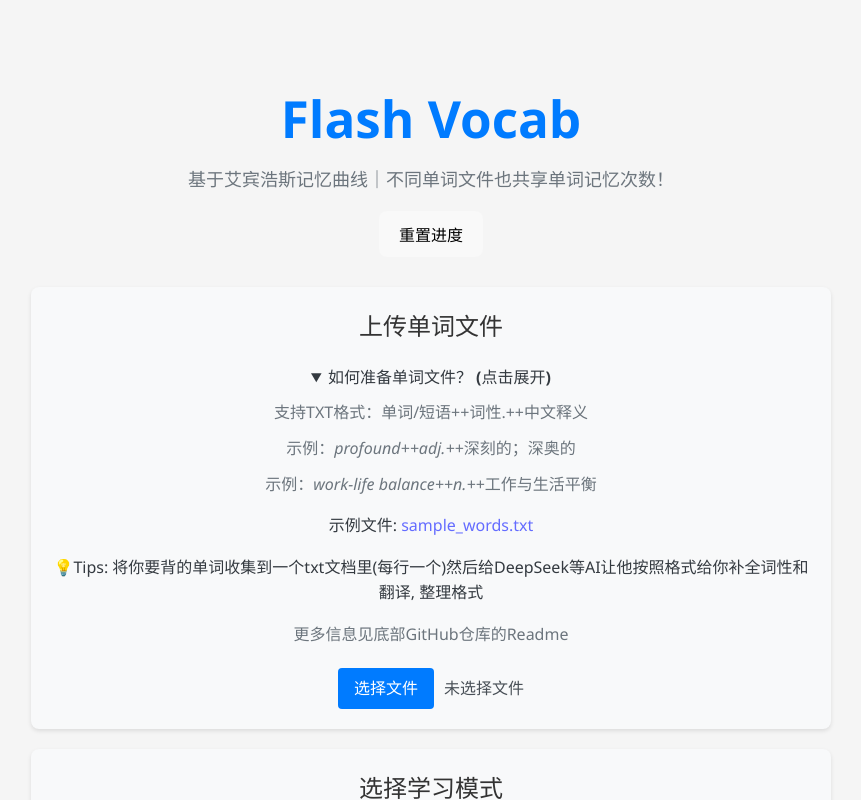
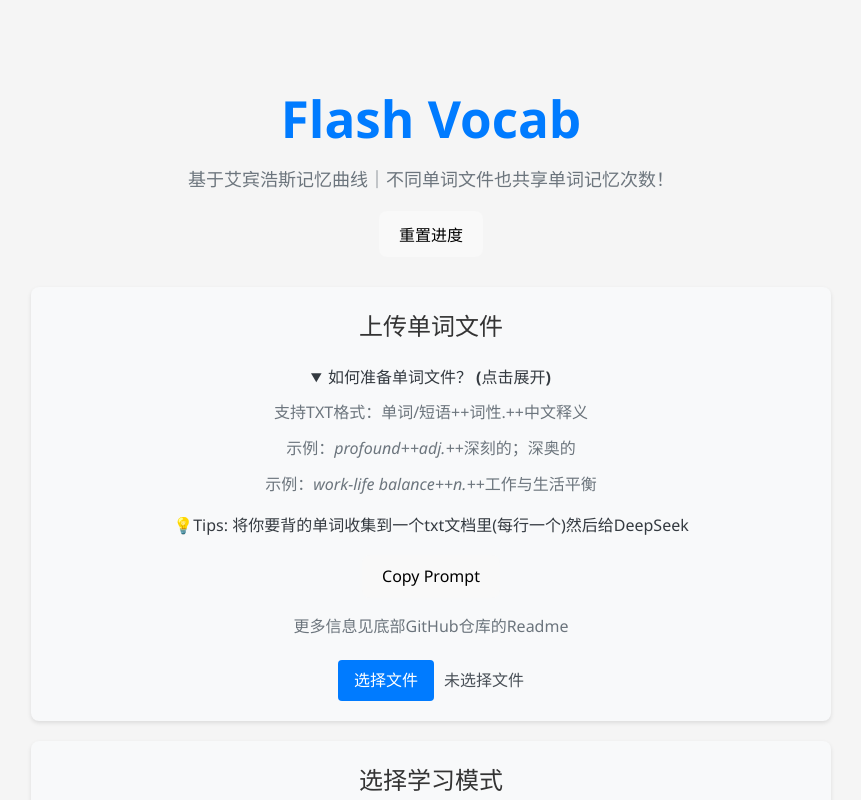
Before and after one commit to Ganzhe2028/Flash-Vocab, a Vue app: page / in a window 1280 px wide. Both pictures are taken after a click on the heading "如何准备单词文件？ (点击展开)". Shown: the top 800 px of the page, without its empty margins (209-1070 px from the left). Built offline with nearby package versions, Linux system fonts and the light colour scheme.

Commit message:
update: prompt一键复制功能

```diff
--- a/src/components/FileUploader.vue
+++ b/src/components/FileUploader.vue
@@ -6,6 +6,18 @@ const emit = defineEmits(["wordsLoaded", "parseError"]);
 const fileName = ref("未选择文件");
 const errorList = ref([]);
 const showErrorLog = ref(false);
+
+// 复制提示到剪贴板
+const copyPrompt = async () => {
+  const promptText = `请将以下单词列表转换为“单词/短语++词性.++中文释义”的格式，即：[单词][+][+][词性.][+][+][中文释义]，每行一个：\n[在此处粘贴你的单词列表]\n例如：\nprofound++adj.++深刻的；深奥的\nwork-life balance++n.++工作与生活平衡`;
+  try {
+    await navigator.clipboard.writeText(promptText);
+    alert('提示已复制到剪贴板！');
+  } catch (err) {
+    console.error('无法复制提示: ', err);
+    alert('复制失败，请手动复制。');
+  }
+};
 
 // 解析单词文件
 const parseWordFile = (file) => {
@@ -73,8 +85,8 @@ const handleFileChange = (event) => {
       <p class="instruction">支持TXT格式：单词/短语++词性.++中文释义</p>
       <p class="example">示例：profound++adj.++深刻的；深奥的</p>
       <p class="example">示例：work-life balance++n.++工作与生活平衡</p>
-      <p>示例文件: <a href="https://github.com/Ganzhe2028/Flash-Vocab/blob/dev/sample_words.txt" target="_blank" rel="noopener noreferrer">sample_words.txt</a></p>
-      <p class="">💡Tips: 将你要背的单词收集到一个txt文档里(每行一个)然后给DeepSeek等AI让他按照格式给你补全词性和翻译, 整理格式</p>
+      <p class="">💡Tips: 将你要背的单词收集到一个txt文档里(每行一个)然后给DeepSeek</p>
+      <button class="prompt" @click="copyPrompt">Copy Prompt</button>
       <p class="more-info">更多信息见底部GitHub仓库的Readme</p>
     </details>
     <div class="upload-area">
```
